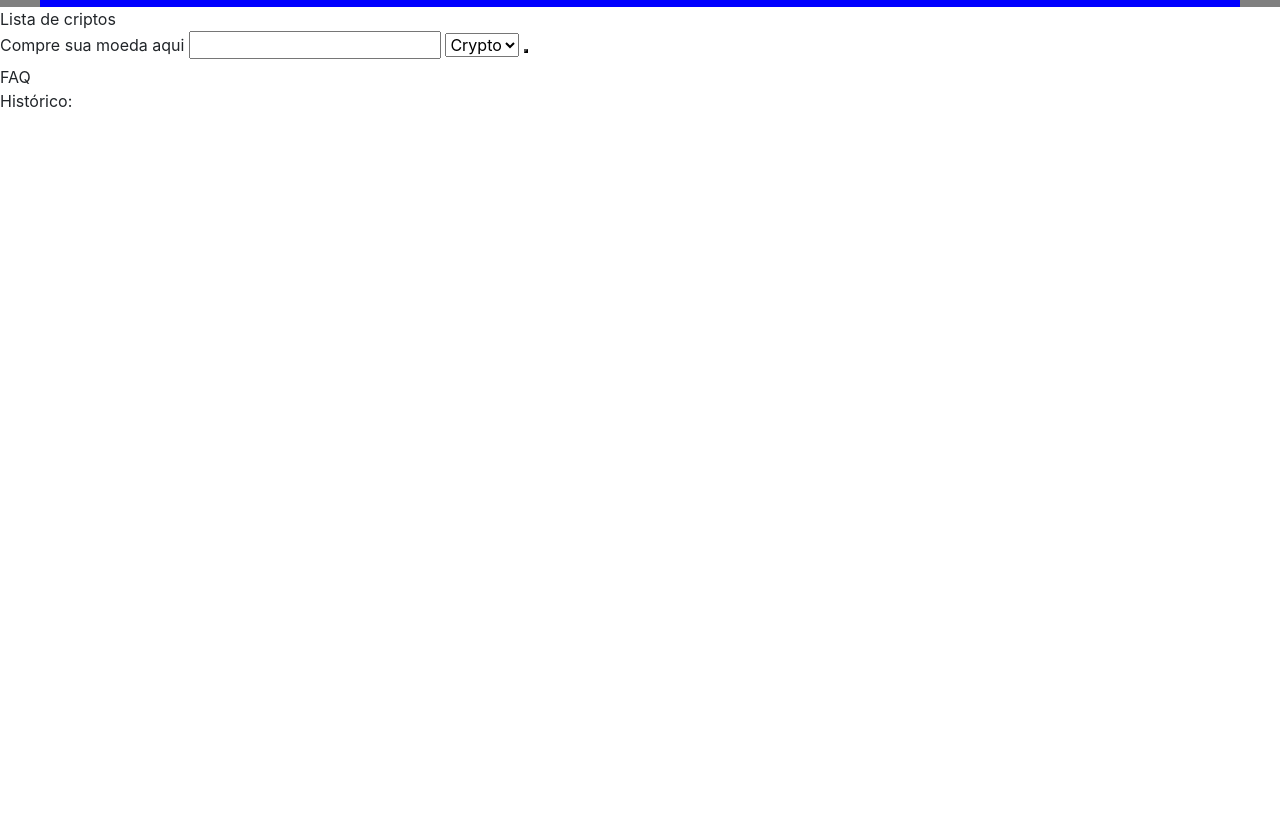
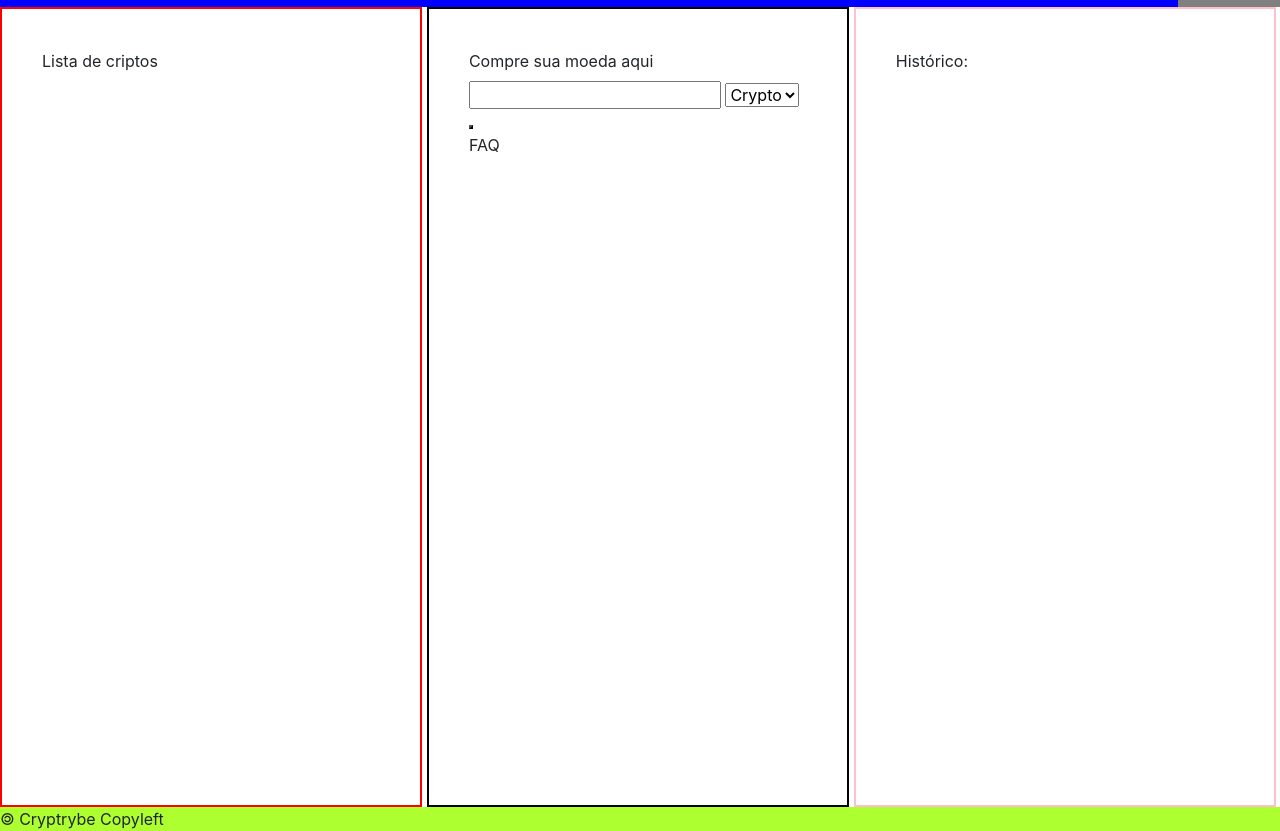
Before and after one commit to SerjoFrancisco/Criptrybe, a website: page index.html in a window 1280 px wide. Shown: the part 93-924 px from the top of the page. Before the commit the page ends 800 px from the top, so only its background shows below. Drawn offline with nearby package versions, Linux system fonts and the light colour scheme; no server answers.

Commit message:
colocando as divisões e footer

```diff
--- a/index.html
+++ b/index.html
@@ -15,12 +15,12 @@
   <header>
     <div class="header-center">
       <h1 class="into-header">Criptotrybe</h1>
-      <div class="into-header">Login</div>
     </div>
+    <div class="into-header">Login</div>
   </header>
   <main>
-    <section>Lista de criptos</section>
-    <section>
+    <section id='list'>Lista de criptos</section>
+    <section id='form'>
       <form>
         <label for="input-value">Compre sua moeda aqui</label>
         <input type="text" id="input-value">
@@ -32,8 +32,8 @@
       </form>
       <div>FAQ</div>
     </section>
-    <section>Histórico:</section>
+    <section id='hist'>Histórico:</section>
   </main>
-  <footer></footer>
+  <footer><span class="copy-left">&copy;</span> Cryptrybe Copyleft</footer>
 </body>
 </html>
--- a/style.css
+++ b/style.css
@@ -23,3 +23,29 @@ header {
 .into-header {
   margin:10px 30px;
 }
+#list {
+  border: 2px solid red;
+}
+#form {
+  border: 2px solid black;
+}
+#hist {
+  border: 2px solid pink;
+}
+#list, #form, #hist {
+  display: inline-block;
+  width: 33%;
+  height: 100vh;
+  vertical-align: top;
+  padding: 40px;
+}
+main {
+  height: 100vh;
+}
+footer {
+  background-color: greenyellow;
+}
+.copy-left {
+  display:inline-block;
+  transform: rotate(180deg)
+}
```
